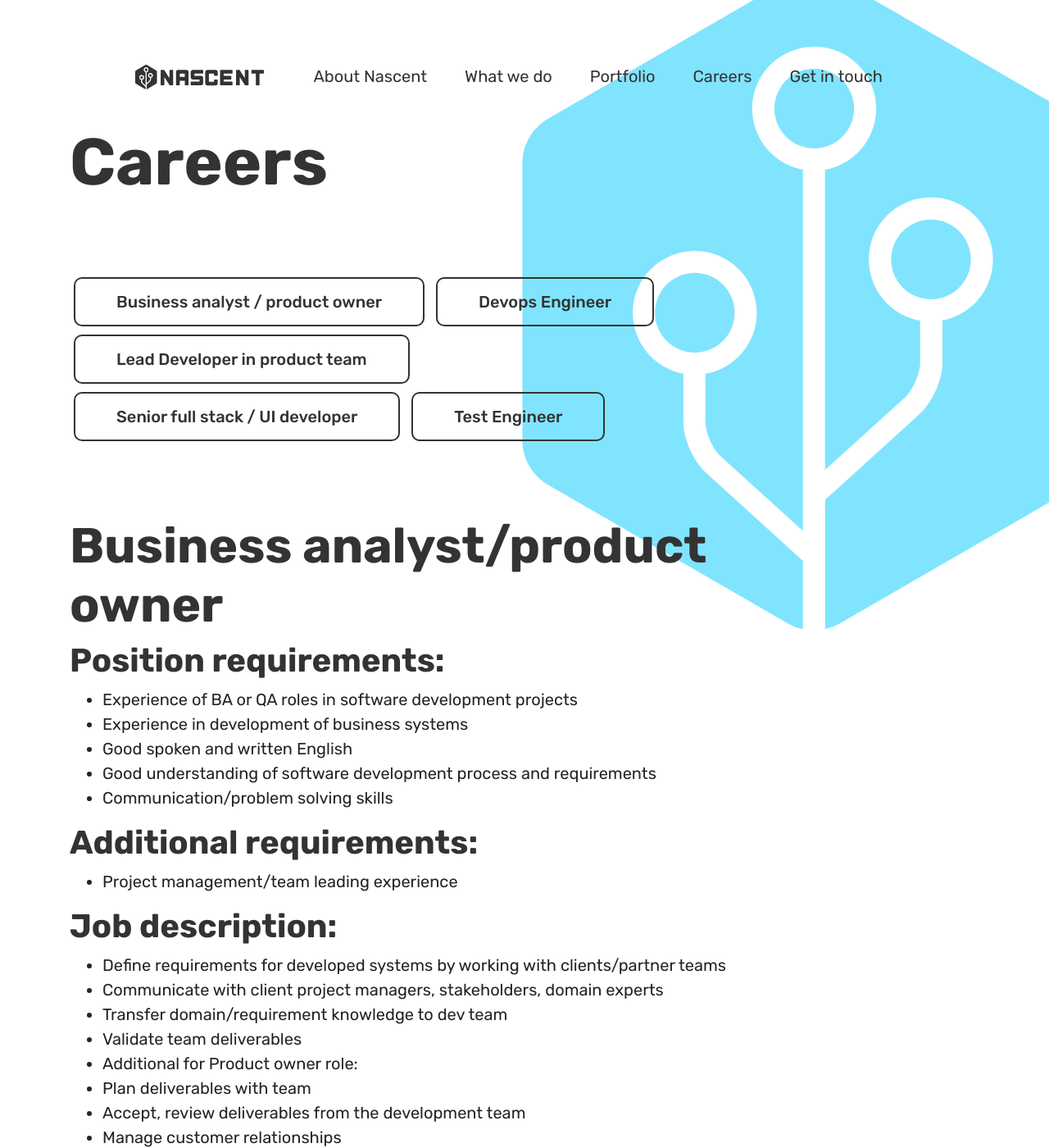
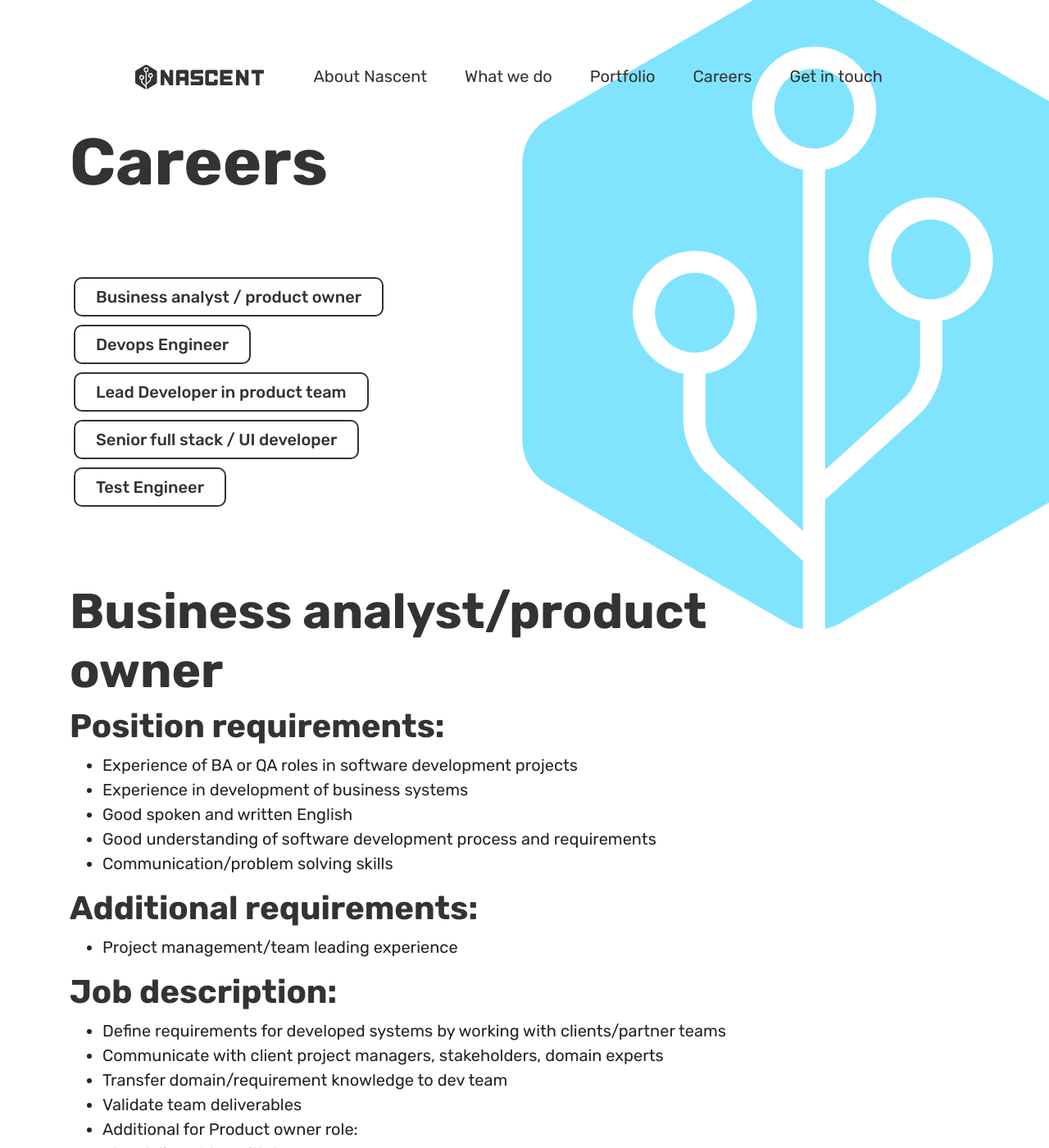
Before and after one commit to nascent-works/nascent-works.github.io, a Jekyll site: the page built from careers.html, in a window 1280 px wide and 1400 px high. Shown: the whole window at 82% size. Built offline with Jekyll 4.4.1, drawn with Linux system fonts in a browser that asks for light colours.

Commit message:
link layout updated

```diff
--- a/_sass/_home.scss
+++ b/_sass/_home.scss
@@ -124,7 +124,7 @@ header {
 .simple-btn {
     margin: 5px;
     border: 2px solid $black;
-    padding: 13px 50px;
+    padding: 7px 25px;
     border-radius: 10px;
     font-size: 20px;
     color: $black !important;
@@ -134,10 +134,6 @@ header {
     &:hover {
         text-decoration: none;
         color: $black;
-    }
-
-    @media (max-width: 600px) {
-        padding: 7px 25px;
     }
 }
 
@@ -397,6 +393,9 @@ footer {
 
     .careers-job-links-container{
         margin-top: 87px;
+        display: flex;
+        flex-direction: column;
+        align-items: start;
     }
 
     .careers-positions {
```
